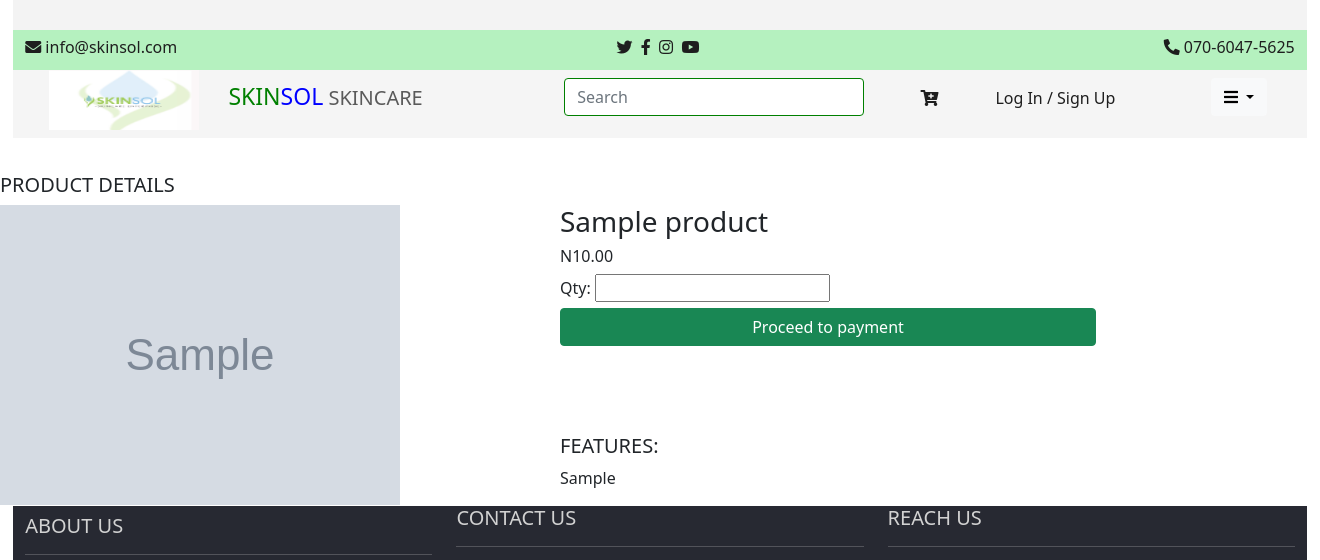
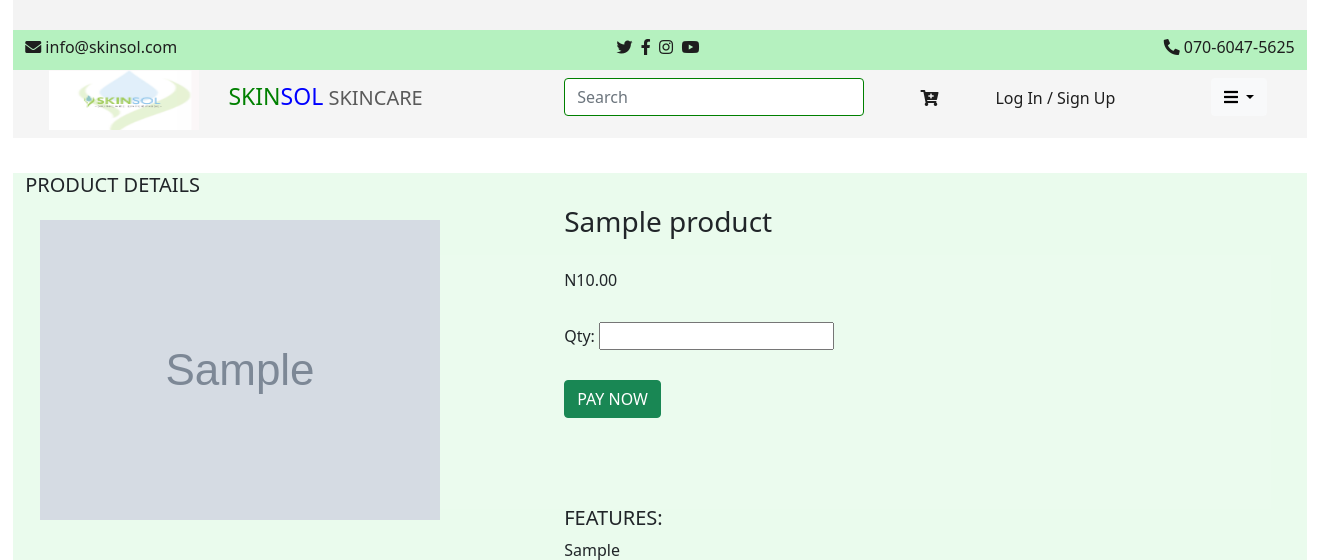
Before and after one commit to aroyehunsegun2022/skinsol, a PHP site: page /product_details.php?product_id=1 in a window 1320 px wide; the page is wider, and only the part inside the window is pictured. Shown: the top 560 px of that part. Run offline with PHP 8.4, Linux system fonts and the light colour scheme; tables that the repository leaves empty or names only in its code hold one stand-in row (values such as "Sample post"); grey boxes marked "Sample" are stand-in pictures; some libraries are stand-ins or nearby versions.

Commit message:
fourth commit

```diff
--- a/product_details.php
+++ b/product_details.php
@@ -6,7 +6,8 @@ include_once("classes.php");
 
 
 
-<!-- Row 12 About Us -->
+		<!-- Row 12 Product Details -->
+		<div class="container-fluid">
 			<div class="inb-div"><h5>PRODUCT DETAILS</h5></div>
 			<div class="row cnt-row" id="equp-row">
 				<?php $product_id=$_GET['product_id'];
@@ -16,20 +17,20 @@ include_once("classes.php");
 
 				?>
 				<div class="col-md-5">
-					<div class="main-gallery-div">
+					<div class="main-gallery-div" style="padding: 15px;">
 						<?php if(empty($value['product_image'])) { ?>
 						<img src="images/product1.jpeg" class="img-fluid main-galleryimg" alt="<?php echo $value['product_name'];?>">
 						<?php } else { ?>
-						<img src="uploads/<?php echo $value['product_image'] ?>" class="img-fluid main-galleryimg">
+						<img src="uploads/<?php echo $value['product_image'] ?>" class="img-fluid" width="400" height="250">
 						<?php } ?>
 					</div>
 
 
 				</div>
 
-				<div class="col-md-5 equip-col" id="equip-col2">
-					<h3><?php echo $value['product_name']; ?></h3>
-					<h6><span class="span-buy">N</span><?php echo number_format($value['product_price'], 2); ?></h6>
+				<div class="col-md-4 equip-col" id="equip-col2">
+					<h3><?php echo $value['product_name']; ?></h3><br>
+					<h6><span class="span-buy">N</span><?php echo number_format($value['product_price'], 2); ?></h6><br>
 
                     <div>
                     	<?php
@@ -62,8 +63,8 @@ include_once("classes.php");
                     		<label>Qty: </label>
                     		<input type="number" name="quantity" id="qty" size="2px" style="text-align:center">
                     		<input type="hidden" name="product_price" value="<?php echo $value['product_price'] ?>">
-                    		<br>
-                    		<input type="submit" class="btn btn-success btn-block" name="btn-buy1" value="Proceed to payment">
+                    		<br><br>
+                    		<input type="submit" class="btn btn-success" name="btn-buy1" value="PAY NOW">
                     	</form>
 
                     </div><br>
@@ -81,6 +82,7 @@ include_once("classes.php");
 				}
 			?>
 			</div>
+		</div>
 
 
 
--- a/products.php
+++ b/products.php
@@ -17,8 +17,7 @@ include_once("header.php")
 
           ?>
           <div class="col-md-2 mt-2 indxrw7col" id="indxrw7col1" style="padding-top: 8px">
-            <a href="product_details
-            .php?equipment_id=<?php echo $value['product_id'];?>">
+            <a href="product_details.php?product_id=<?php echo $value['product_id'];?>">
             <?php if(empty($value['product_image'])) { ?>
               <img class="card-img-top" src="images/logo12.png" class="img-fluid" alt="product" width="250" height="250">
               <?php } else { ?>
@@ -45,8 +44,7 @@ include_once("header.php")
 
           ?>
           <div class="col-md-2 mt-2 indxrw7col" id="indxrw7col1" style="padding-top: 8px">
-            <a href="product_details
-            .php?equipment_id=<?php echo $value['product_id'];?>">
+            <a href="product_details.php?product_id=<?php echo $value['product_id'];?>">
             <?php if(empty($value['product_image'])) { ?>
               <img class="card-img-top" src="images/logo12.png" class="img-fluid" alt="product" width="250" height="250">
               <?php } else { ?>
```
